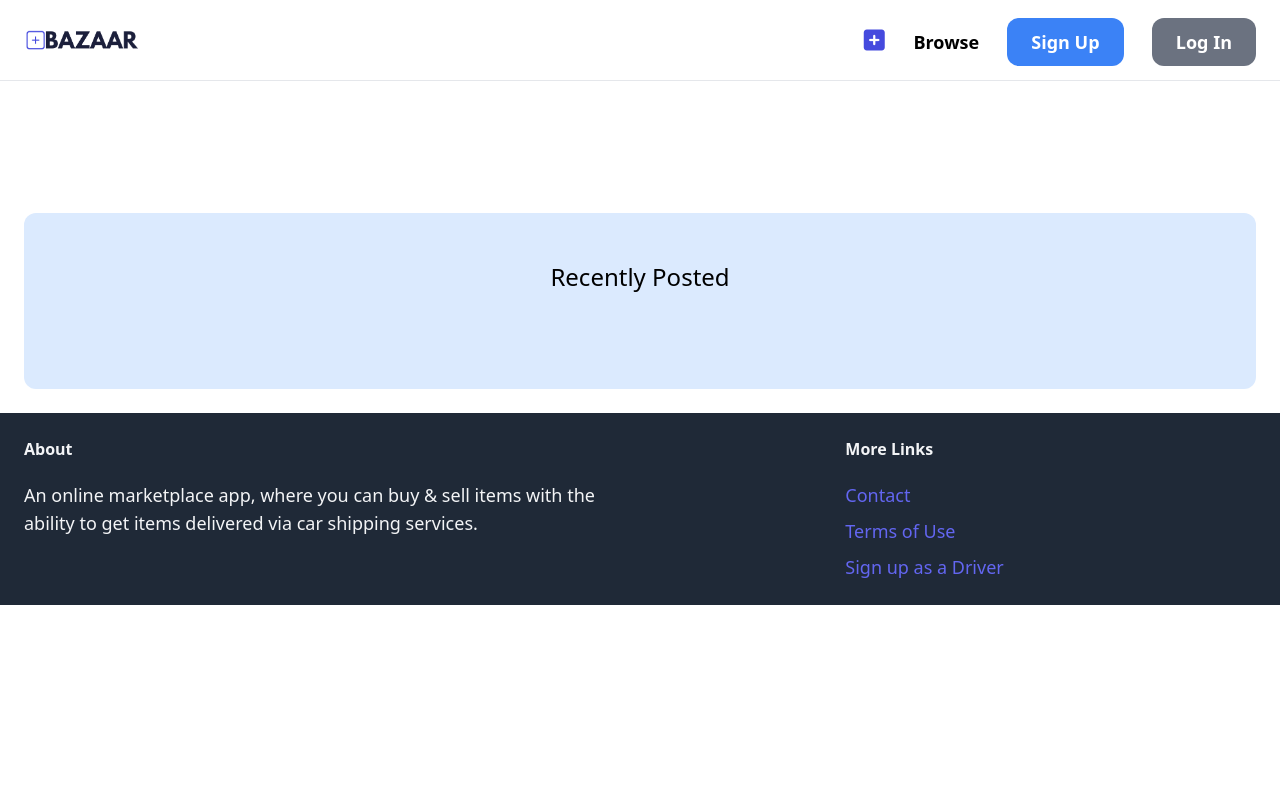
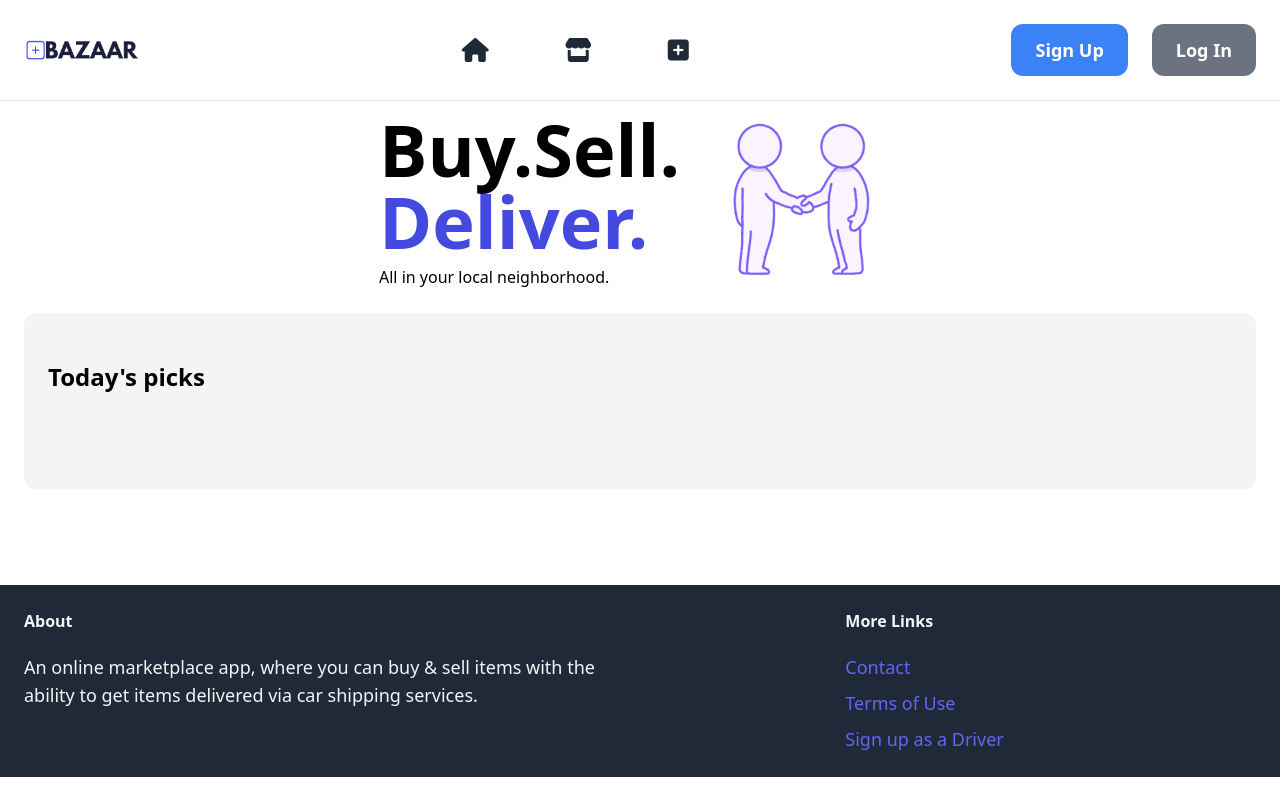
Before and after one commit to Mazi-Ahmed/Bazaar-App, a Django app: template bazaar/core/templates/core/index.html in a window 1280 px wide. Run offline with Django 3.2, Linux system fonts and the light colour scheme; the template is opened without the code that fills it, so the values that code supplies are empty; some libraries are stand-ins or nearby versions.

Commit message:
Added graphic on homepage

```diff
--- a/bazaar/core/templates/core/base.html
+++ b/bazaar/core/templates/core/base.html
@@ -14,16 +14,32 @@
     </head>
 
     <body>
-        <nav class="py-6 px-6 flex justify-between items-center border-b border-gray-200">
-            <a href="/" class="text-xl font-semibold">
+        <nav class="py-6 px-6 flex items-center border-b border-gray-200">
+            <div class="flex items-center">
+            <a href="/">
                 <img src="{% static 'images/bazaar app title.png' %}" alt="Bazaar Logo" class="h-5">
             </a>
-            <div class="space-x-6">
-                <a href="{% url 'product:new' %}" class="text-lg font-semibold hover:text-gray-500">
-                    <i class="fa-solid fa-square-plus text-2xl" style="color: #454ADE"></i>
-                </a>
-                <a href="{% url 'product:products' %}" class="text-lg font-semibold hover:text-gray-500">Browse</a>
+            </div>
 
+            <div class="flex-grow text-center">
+                <div class="space-x-6 inline-flex">
+                    <a href="/" class="flex items-center px-6 py-2 rounded-xl border-2 transition-colors duration-300
+                        {% if active_page == 'home' %}border-indigo-500 text-indigo-500{% else %}border-transparent hover:border-indigo-400{% endif %}">
+                        <i class="fa-solid fa-house text-2xl {% if active_page == 'home' %}text-indigo-500{% else %}text-gray-800{% endif %}"></i>
+                    </a>
+                    <a href="{% url 'product:products' %}" class="flex items-center px-6 py-2 rounded-xl border-2 transition-colors duration-300
+                        {% if active_page == 'products' %}border-indigo-500 text-indigo-500{% else %}border-transparent hover:border-indigo-400{% endif %}">
+                        <i class="fa-solid fa-store text-2xl {% if active_page == 'products' %}text-indigo-500{% else %}text-gray-800{% endif %}"></i>
+                    </a>
+                    <a href="{% url 'product:new' %}" class="flex items-center px-6 py-2 rounded-xl border-2 transition-colors duration-300
+                        {% if active_page == 'new' %}border-indigo-500 text-indigo-500{% else %}border-transparent hover:border-indigo-400{% endif %}">
+                        <i class="fa-solid fa-square-plus text-2xl {% if active_page == 'new' %}text-indigo-500{% else %}text-gray-800{% endif %}"></i>
+                    </a>
+                </div>
+            </div>
+
+
+            <div class="flex items-center space-x-6">
             {% if request.user.is_authenticated %}
                 <a href="{% url 'dialogue:inbox' %}">
                     <i class="fa-solid fa-inbox text-2xl" style="color: #454ADE"></i>
@@ -37,7 +53,8 @@
             {% endif %}
             </div>
         </nav>
-        <div class="px-6 py-6">
+
+        <div class="px-6 py-3">
             {% block content %}
             {% endblock %}
         </div>
--- a/bazaar/core/templates/core/index.html
+++ b/bazaar/core/templates/core/index.html
@@ -4,23 +4,20 @@
 
 {% block content %}
 
-<div class="mt-1 px-3 py-10 rounded-xl">
-    <div class="grid grid-cols-10 gap-3">
-        {% for category in categories %}
-        <div>
-            <a href="#">
-                <div class="p-3 bg-white text-center rounded-xl transition duration-200 hover:bg-gray-100">
-                    <i class="{{ category.icon_class }} text-2xl mb-2" style="color: #454ade;"></i>
-                    <h3 class="text-l">{{ category.name }}</h3>
-                </div>
-            </a>
-        </div>
-        {% endfor %}
+<div class="flex items-center justify-center">
+    <div>
+        <h1 class="text-7xl font-bold">
+            Buy.Sell.<br>
+            <span class="text-[#454ade]">Deliver.</span>
+        </h1>
+        <h3 class="mt-2">All in your local neighborhood.</h3>
     </div>
+    <img src="{% static 'images/handshake.png' %}" alt="Handshake" class="h-44 ml-6">
 </div>
 
-<div class="mt-6 px-6 py-12 bg-blue-100 rounded-xl">
-    <h2 class="mb-12 text-2xl text-center">Recently Posted</h2>
+
+<div class="mt-6 px-6 py-12 bg-gray-100 rounded-xl">
+    <h2 class="mb-12 text-2xl font-semibold">Today's picks</h2>
 
     <div class="grid grid-cols-3 gap-3">
         {% for product in products %}
@@ -39,4 +36,20 @@
         {% endfor %}
     </div>
 </div>
+
+<div class="mt-1 px-3 py-10 rounded-xl">
+    <div class="grid grid-cols-10 gap-3">
+        {% for category in categories %}
+        <div>
+            <a href="#">
+                <div class="p-3 bg-white text-center rounded-xl transition duration-200 hover:bg-gray-100">
+                    <i class="{{ category.icon_class }} text-2xl mb-2" style="color: #454ade;"></i>
+                    <h3 class="text-l">{{ category.name }}</h3>
+                </div>
+            </a>
+        </div>
+        {% endfor %}
+    </div>
+</div>
+
 {% endblock %}
```
Also changed, not shown: bazaar/core/views.py (+15 -0 lines), bazaar/core/static/images/handshake.png (added).
